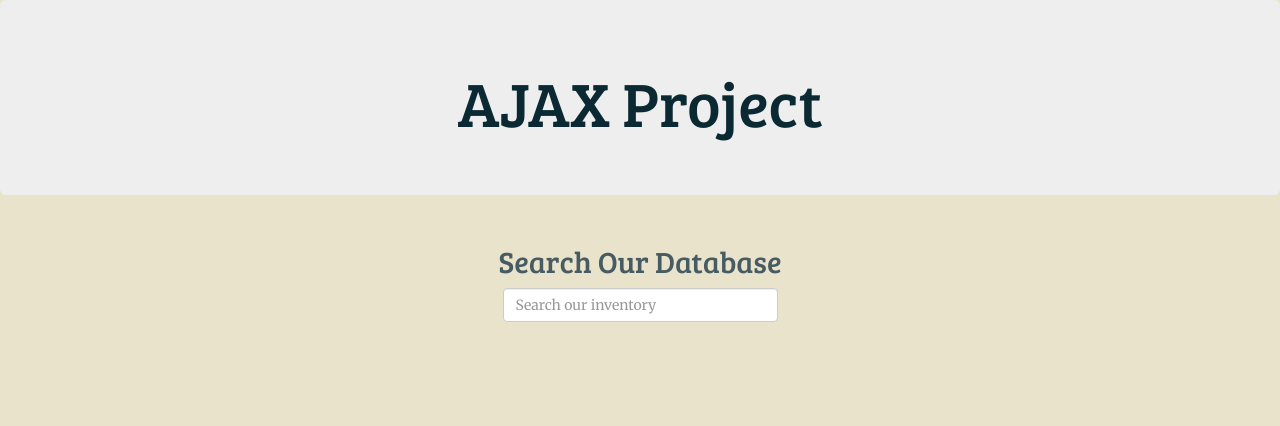
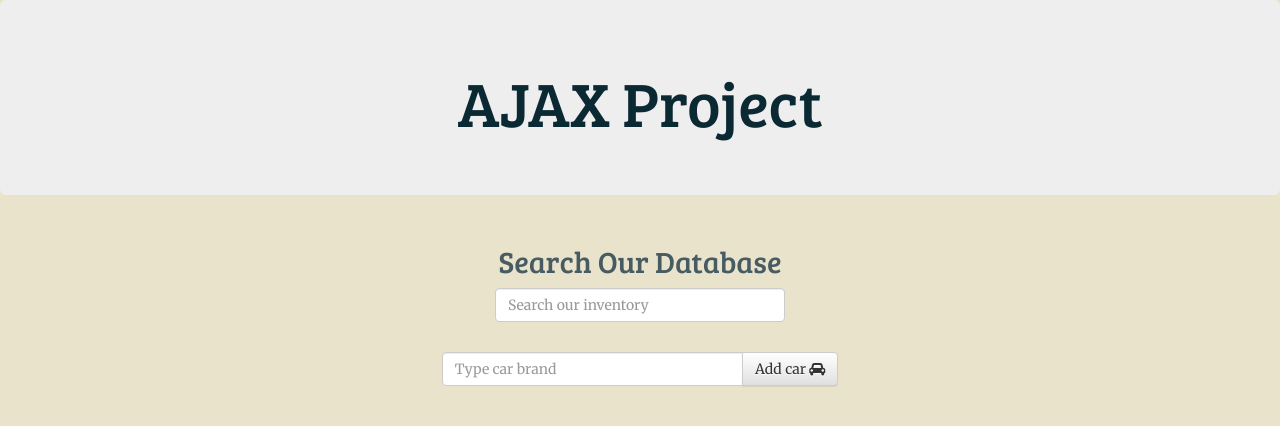
Before and after one commit to imonweb/ajax-project, a PHP site: page / in a window 1280 px wide. Shown: the top 426 px of the page. Run offline with PHP 8.4, Linux system fonts and the light colour scheme; data that the repository does not hold is empty; some libraries are stand-ins or nearby versions.

Commit message:
display cars updated

```diff
--- /dev/null
+++ b/db.php
@@ -0,0 +1,8 @@
+<?php
+ob_start();
+$connection = mysqli_connect('localhost', 'imon', 'p@ssw0rd', 'ajax');
+	if(!$connection){
+		die("Database connection failed" . mysqli_error($connection));
+	}
+
+ ?>
--- /dev/null
+++ b/display_cars.php
@@ -0,0 +1,18 @@
+<?php
+include("db.php");
+
+$query = "SELECT * FROM cars";
+$query_car_info = mysqli_query($connection, $query);
+
+if(!$query_car_info){
+	die("Query Failed" . mysqli_error($connection));
+}
+
+while($row = mysqli_fetch_array($query_car_info)){
+	echo "<tr>";
+	echo "<td>{$row['id']}</td>";
+	echo "<td>{$row['cars']}</td>";
+	echo "</tr>";
+
+}
+ ?>
--- a/index.php
+++ b/index.php
@@ -21,7 +21,7 @@
 
 <!-- Optional theme -->
 <link rel="stylesheet" href="https://maxcdn.bootstrapcdn.com/bootstrap/3.2.0/css/bootstrap-theme.min.css">
-
+<link rel="stylesheet" href="https://maxcdn.bootstrapcdn.com/font-awesome/4.5.0/css/font-awesome.min.css">
 <link rel="stylesheet" href="_/css/styles.css">
 <script src="http://localhost:35729/livereload.js"></script>
 
@@ -46,6 +46,26 @@
 
 <script>
 	$(document).ready(function(){
+
+		setInterval(function(){
+			updateCars();
+		}, 1000);
+
+		function updateCars(){
+
+
+		$.ajax({
+	  	url: 'display_cars.php',
+	  	type: 'POST',
+	  	success: function(show_cars){
+
+	  			$("#show-cars").html(show_cars);
+
+	  	}
+	  });
+
+} // updateCars
+
 	  $('#search').keyup(function(){
 
 	  	var search = $('#search').val();
@@ -61,23 +81,42 @@
 	  		}
 	  	});
 	  });
-	});
+	  // This code add cars to database table cars
+	  $("#add-car-form").submit(function(e){
+	  	e.preventDefault();
+	  	var postData = $(this).serialize();
+	  	var url = $(this).attr('action');
+
+
+  		$.post(url, postData, function(php_table_data){
+
+  		$("#car-result").html(php_table_data);
+
+  		});
+
+	  }); // Add car code function ends
+
+
+
+	}); // Doc ready function
 </script>
 
 <div id="container" class="col-xs-6 col-sm-6 col-md-6 col-xs-offset-3 col-sm-offset-3 col-md-offset-3 text-center">
 	<div class="form-group">
+	<div class="row">
+
+
 		<h2>Search Our Database</h2>
 		<div class="col-sm-6 col-sm-offset-3">
 
 				<!-- <input type="text" class="form-control" name="search" id="search" placeholder="Search our inventory"> -->
-				<form>
+
    <!-- <div class="input-group"> -->
      <input type="text" class="form-control" placeholder="Search our inventory" name="search" id="search">
     <!--  <div class="input-group-btn">
      <button class="btn btn-default btn-warning" type="submit"><i class="glyphicon glyphicon-search"></i></button>
      </div> -->
-   <!-- </div> -->
-</form>
+
 
 
 	</div>
@@ -85,10 +124,60 @@
 	<br>
 	<br>
 
-	<h2 id="result"></h2>
+	<!-- <h2 id="result"></h2> -->
+
+	</div> <!-- row -->
+
+	<div class="row">
+		<div class="col-sm-8 col-sm-offset-2">
 
 
-</div>
+		<form action="add_cars.php" id="add-car-form" method="post">
+
+   <div class="input-group">
+     <input type="text" class="form-control" placeholder="Type car brand" name="car_name">
+     <div class="input-group-btn">
+     	<button class="btn btn-default" type="submit">Add car <i class="fa fa-automobile"></i></button>
+     </div>
+
+		</form>
+	</div>
+
+
+			</div> <!-- col-sm-8 -->
+
+
+	<div class="col-sm-6">
+		<div id="car-result">
+
+		</div>
+	</div> <!-- colsm6 -->
+
+
+
+	</div> <!-- row -->
+
+<!-- LIST OF CARS RESULT -->
+<h2 id="result"></h2>
+
+<div class="row">
+	<div class="col-sm-6">
+		<!-- <table class="table">
+			<thead>
+				<tr>
+					<th>Id</th>
+					<th>Name</th>
+				</tr>
+			</thead>
+			<tbody id="show-cars">
+
+
+			</tbody>
+		</table>	 -->
+
+
+	</div> <!-- col -->
+</div> <!-- row -->
 
 
 
--- a/search.php
+++ b/search.php
@@ -1,9 +1,5 @@
 <?php
-	$connection = mysqli_connect('localhost', 'imon', 'p@ssw0rd', 'ajax');
-	if(!$connection){
-		die("Database connection failed" . mysqli_error($connection));
-	}
-
+	include("db.php");
 	$search = $_POST['search'];
 
 	if(!empty($search)){
```
Also changed, not shown: add_cars.php (added, +16 -0 lines).
